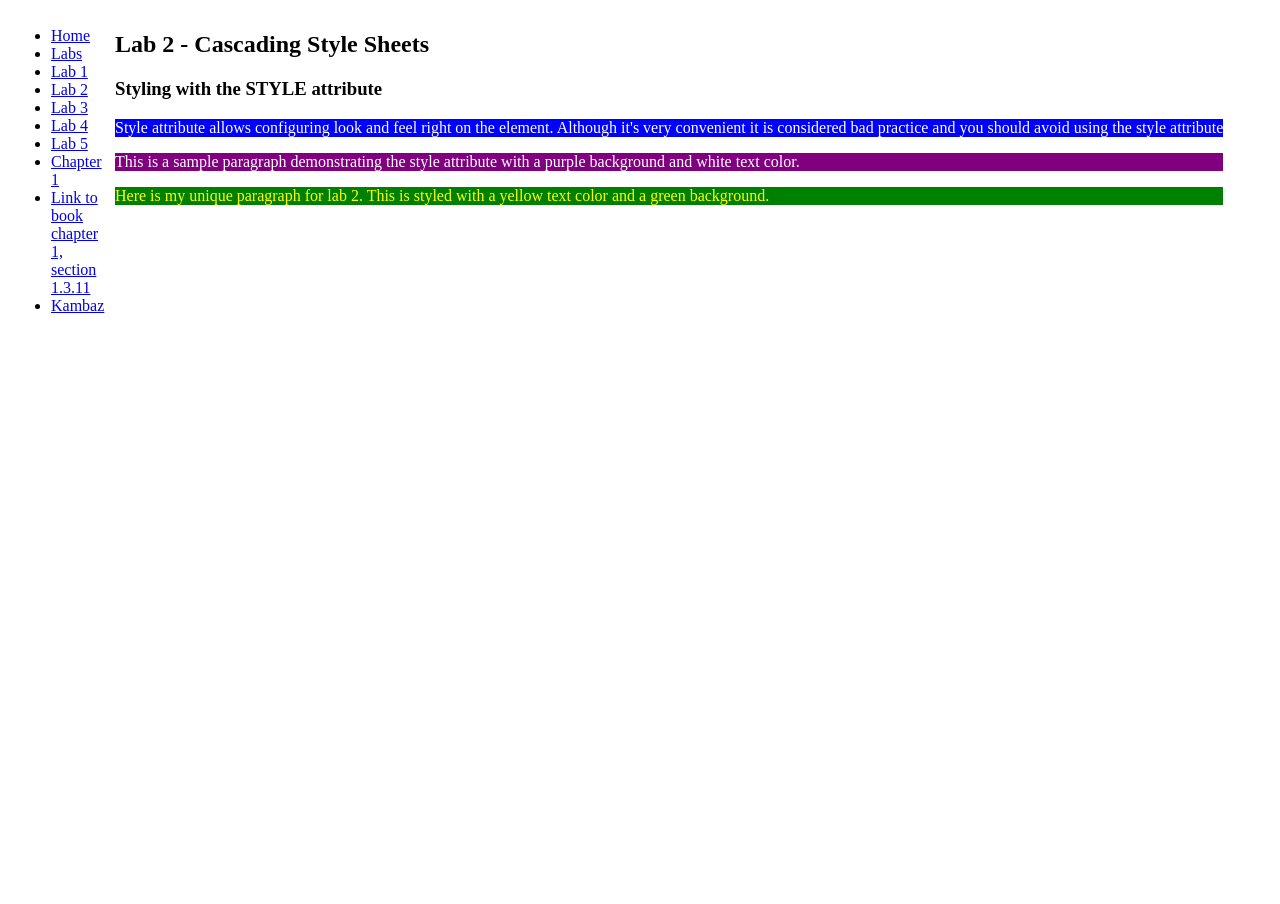
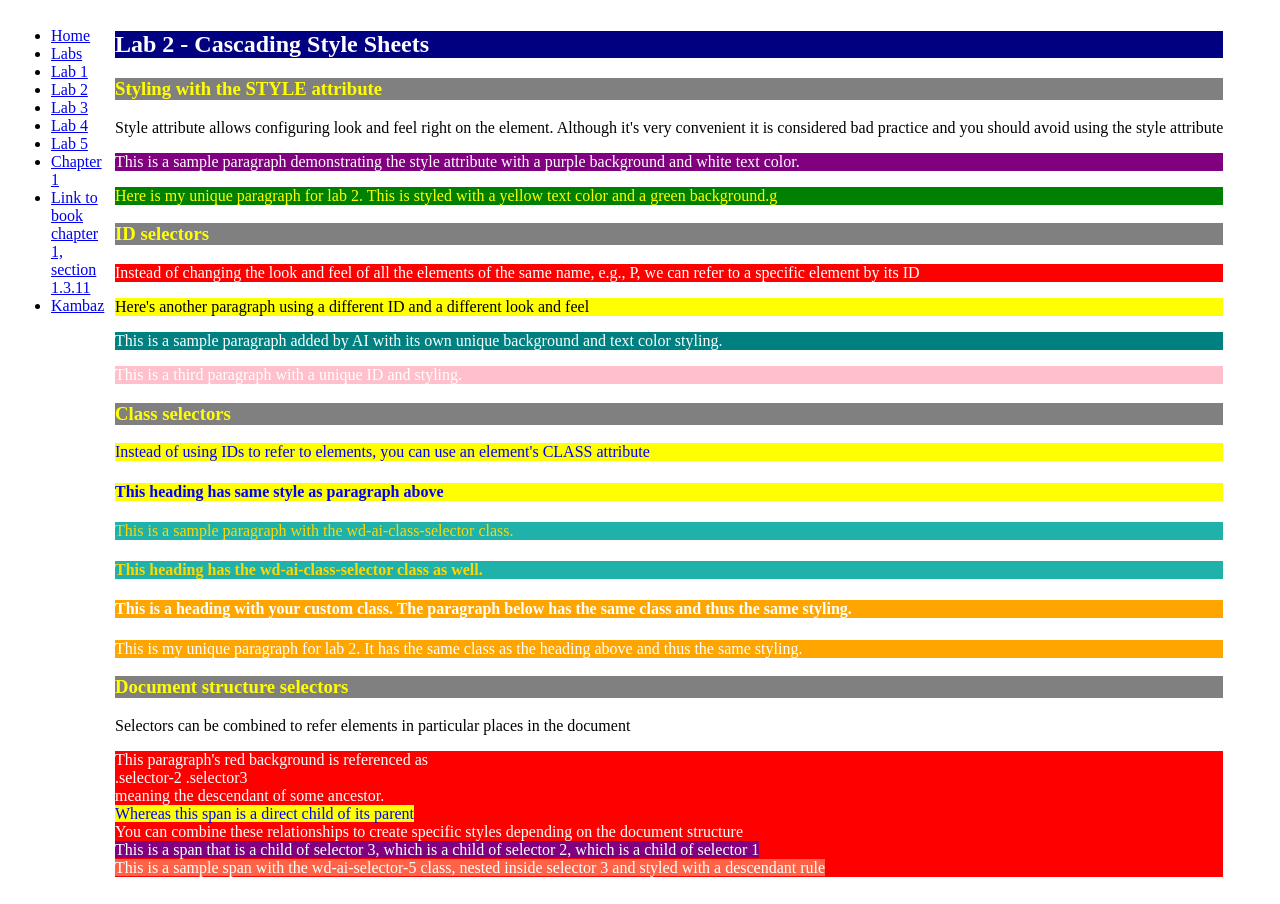
Before and after one commit to bshen0831/kambaz-next-js, a Next.js app: page /labs/lab2 in a window 1280 px wide. Before the commit the page ends 800 px from the top, so only its background shows below. Built offline with nearby package versions, Linux system fonts and the light colour scheme.

Commit message:
added content up to 2.1.5

```diff
--- /dev/null
+++ b/app/labs/lab2/index.css
@@ -0,0 +1,63 @@
+/* p {
+  background-color: green;
+  color: white;
+} */
+
+p#wd-id-selector-1 {
+  background-color: red;
+  color: white;
+}
+p#wd-id-selector-2 {
+  background-color: yellow;
+  color: black;
+}
+p#wd-ai-id-selector {
+  background-color: teal;
+  color: white;
+}
+p#wd-id-selector-3 {
+  background-color: pink;
+  color: white;
+}
+
+h2 {
+  background-color: navy;
+  color: white;
+}
+
+h3 {
+    background-color: grey;
+    color: yellow;
+}
+
+.wd-class-selector {
+  background-color: yellow;
+  color: blue;
+}
+
+.wd-ai-class-selector {
+  background-color: #20B2AA;
+  color: #FFD700;
+}
+
+.wd-your-class {
+  background-color: orange;
+  color: white;
+}
+
+.wd-selector-1 .wd-selector-3 {
+  background-color: red;
+  color: white;
+}
+.wd-selector-2 > .wd-selector-3 > .wd-selector-4 {
+  background-color: yellow;
+  color: blue;
+}
+.wd-selector-2 > .wd-selector-3 > .wd-selector-5 {
+  background-color: purple;
+  color: white;
+}
+.wd-selector-1 .wd-ai-selector-5 {
+  background-color: #FF6347;
+  color: #FFFFFF;
+}
--- a/app/labs/lab2/page.tsx
+++ b/app/labs/lab2/page.tsx
@@ -1,9 +1,12 @@
+import "./index.css";
+
 export default function Lab2() {
+
     return (
-        <div id="wd-lab2">
+        <><div id="wd-lab2">
             <h2>Lab 2 - Cascading Style Sheets</h2>
             <h3>Styling with the STYLE attribute</h3>
-            <p style={{ backgroundColor: "blue", color: "white" }}>
+            <p>
                 Style attribute allows configuring look and feel right on the
                 element. Although it&apos;s very convenient it is considered bad
                 practice and you should avoid using the style attribute
@@ -14,8 +17,89 @@ export default function Lab2() {
             </p>
             <p style={{ backgroundColor: "green", color: "yellow" }}>
                 Here is my unique paragraph for lab 2. This is styled with a
-                yellow text color and a green background.
+                yellow text color and a green background.g
             </p>
         </div>
+            <div id="wd-css-id-selectors">
+                <h3>ID selectors</h3>
+                <p id="wd-id-selector-1">
+                    Instead of changing the look and feel of all the
+                    elements of the same name, e.g., P, we can refer to a
+                    specific element by its ID
+                </p>
+                <p id="wd-id-selector-2">
+                    Here&apos;s another paragraph using a different ID and a
+                    different look and feel
+                </p>
+                <p id="wd-ai-id-selector">
+                    This is a sample paragraph added by AI with its own unique
+                    background and text color styling.
+                </p>
+                <p id="wd-id-selector-3">
+                    This is a third paragraph with a unique ID and styling.
+                </p>
+            </div>
+
+            <div id="wd-css-class-selectors">
+                <h3>Class selectors</h3>
+                <p className="wd-class-selector">
+                    Instead of using IDs to refer to elements, you can use an
+                    element&apos;s CLASS attribute
+                </p>
+                <h4 className="wd-class-selector">
+                    This heading has same style as paragraph above
+                </h4>
+
+                <p className="wd-ai-class-selector">
+                    This is a sample paragraph with the wd-ai-class-selector class.
+                </p>
+                <h4 className="wd-ai-class-selector">
+                    This heading has the wd-ai-class-selector class as well.
+                </h4>
+
+                <h4 className="wd-your-class">
+                    This is a heading with your custom class. The paragraph below has the same class
+                    and thus the same styling.
+                </h4>
+                <p className="wd-your-class">
+                    This is my unique paragraph for lab 2. It has the same class as the heading above and thus the same styling.
+                </p>
+
+            </div>
+            <div id="wd-css-document-structure">
+                <div className="wd-selector-1">
+                    <h3>Document structure selectors</h3>
+                    <div className="wd-selector-2">
+                        Selectors can be combined to refer elements in particular
+                        places in the document
+                        <p className="wd-selector-3">
+                            This paragraph&apos;s red background is referenced as
+                            <br />
+                            .selector-2 .selector3
+                            <br />
+                            meaning the descendant of some ancestor.
+                            <br />
+                            <span className="wd-selector-4">
+                                Whereas this span is a direct child of its parent
+                            </span>
+                            <br />
+                            You can combine these relationships to create specific
+                            styles depending on the document structure
+                            <br />
+                            <span className="wd-selector-5">
+                                This is a span that is a child of selector 3, which is a child of selector 2, which is a child of selector 1
+                            </span>
+                            <br />
+                            <span className="wd-ai-selector-5">
+                                This is a sample span with the wd-ai-selector-5 class, nested inside selector 3 and styled with a descendant rule
+                            </span>
+                        </p>
+                    </div>
+                </div>
+            </div>
+
+
+
+        </>
     );
 }
```
